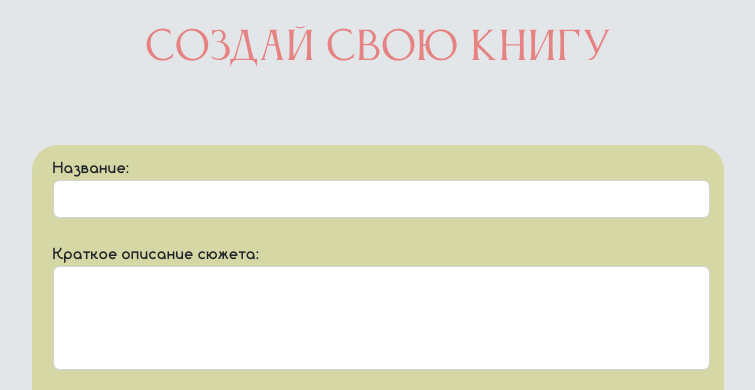
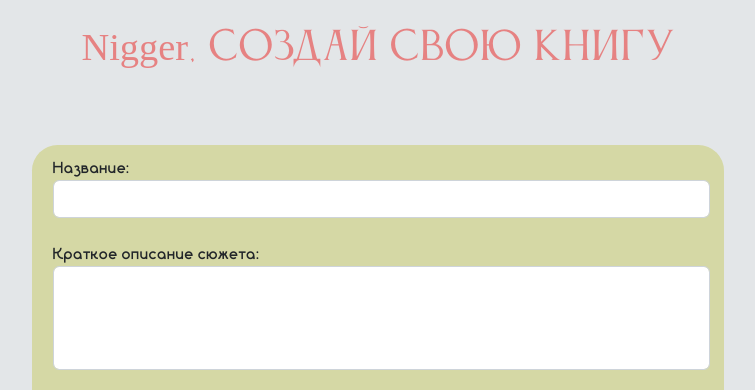
Before and after one commit to Kovr1k/Shelf, a Django app: page /books/createBook/ in a window 1280 px wide. Shown: the top 390 px of the page, without its empty margins (262-1017 px from the left). Run offline with Django 4.2, Linux system fonts and the light colour scheme; data that the repository does not hold is empty; some libraries are stand-ins or nearby versions.

Commit message:
niggers?

```diff
--- a/templates/main/createBook.html
+++ b/templates/main/createBook.html
@@ -8,7 +8,7 @@
 
     <div class="container-fluid headBlock">
         <div class="row d-flex justify-content-left">
-        <h1 class="text-h1 font-color text-center title">Создай свою книгу</h1>
+        <h1 class="text-h1 font-color text-center title">Nigger, создай свою книгу</h1>
         </div>
     </div>
 
```
